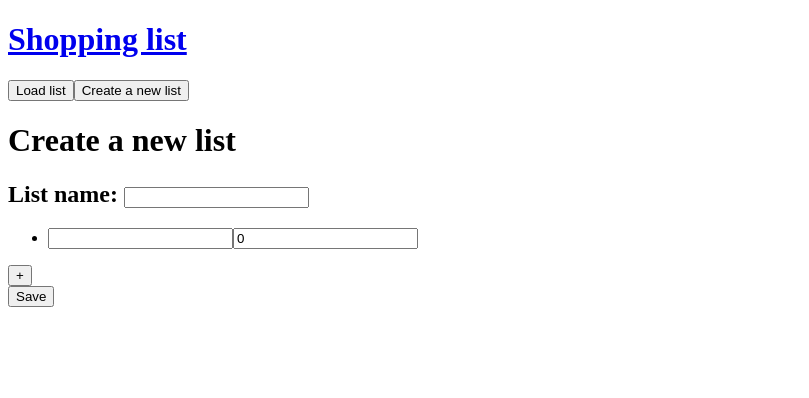
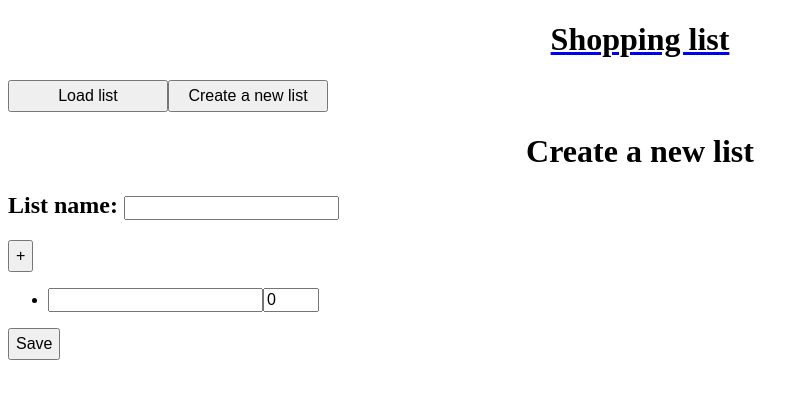
Before and after one commit to DavidBarringer/vueTalkDemoCode, a Vue app: page /create in a window 1280 px wide. Shown: the top 398 px of the page, without its empty margins (0-809 px from the left). Built offline with nearby package versions, Linux system fonts and the light colour scheme.

Commit message:
Stage 7, added styling

```diff
--- a/src/App.vue
+++ b/src/App.vue
@@ -1,8 +1,10 @@
 <template>
   <div id="app">
     <router-link to="/"><h1>Shopping list</h1></router-link>
-    <router-link to="/load"><button>Load list</button></router-link>
-    <router-link to="/create"><button>Create a new list</button></router-link>
+    <router-link to="/load"><button class="list">Load list</button></router-link>
+    <router-link to="/create"><button class="list">Create a new list</button></router-link>
     <router-view></router-view>
   </div>
 </template>
+
+<style src="./assets/main.css"></style>
--- /dev/null
+++ b/src/assets/main.css
@@ -0,0 +1,50 @@
+table {
+  width: 80%;
+  border-spacing: 0;
+  border-collapse: collapse;
+}
+
+tr{
+  width: 80%;
+}
+
+.got{
+  background-color: green;
+}
+
+th{
+  width: 33%;
+  border-bottom: 2px solid black;
+}
+
+td{
+  min-width: 5em;
+  max-width: 10em;
+  overflow-x: hidden;
+  text-align: center;
+  border-bottom: 1px solid black;
+}
+
+button.list{
+  width: 10em;
+  font-size: 1rem;
+}
+
+button{
+  overflow-x: hidden;
+  font-size: 1rem;
+  height: 2rem;
+}
+
+input{
+  font-size: 1rem;
+}
+
+.quantity{
+  width: 3rem;
+}
+
+h1{
+  text-align: center;
+  color: black;
+}
--- a/src/views/Create.vue
+++ b/src/views/Create.vue
@@ -2,13 +2,13 @@
   <div class="create">
     <h1>Create a new list</h1>
     <h2>List name: <input type="text" v-model="listName"></h2>
+    <button @click="newItem()">+</button>
     <ul>
       <li v-for="(item,index) in list" :key="index">
         <input type="text" v-model="list[index].itemName">
-        <input type="number" v-model="list[index].quantity">
+        <input type="number" class="quantity" v-model="list[index].quantity">
       </li>
     </ul>
-    <button @click="newItem()">+</button>
     <div>
       <button @click="save()">Save</button>
     </div>
--- a/src/views/List.vue
+++ b/src/views/List.vue
@@ -1,17 +1,14 @@
 <template>
   <div>
-    <div>List items</div>
+    <h1>List items</h1>
     <table>
       <tr>
         <th>Item</th>
         <th>Quantity</th>
         <th>Got</th>
       </tr>
-      <tr v-for="(item, index) in list" :key="index">
-        <td>
-          <del v-if="item.acquired">{{item.itemName}}</del>
-          <span v-else>{{item.itemName}}</span>
-        </td>
+      <tr v-for="(item, index) in list" :key="index" v-bind:class="[{got:item.acquired}]">
+        <td>{{item.itemName}}</td>
         <td>{{item.quantity}}</td>
         <td>
           <button @click="update(index)">
--- a/src/views/Load.vue
+++ b/src/views/Load.vue
@@ -2,7 +2,7 @@
   <div class="load">
     <h1>Load a list</h1>
     <div v-for="(list, index) in lists" :key="index">
-      <button @click="load(index)">{{ list.split(".")[0] }}</button>
+      <button class="list" @click="load(index)">{{ list.split(".")[0] }}</button>
     </div>
   </div>
 </template>
```
